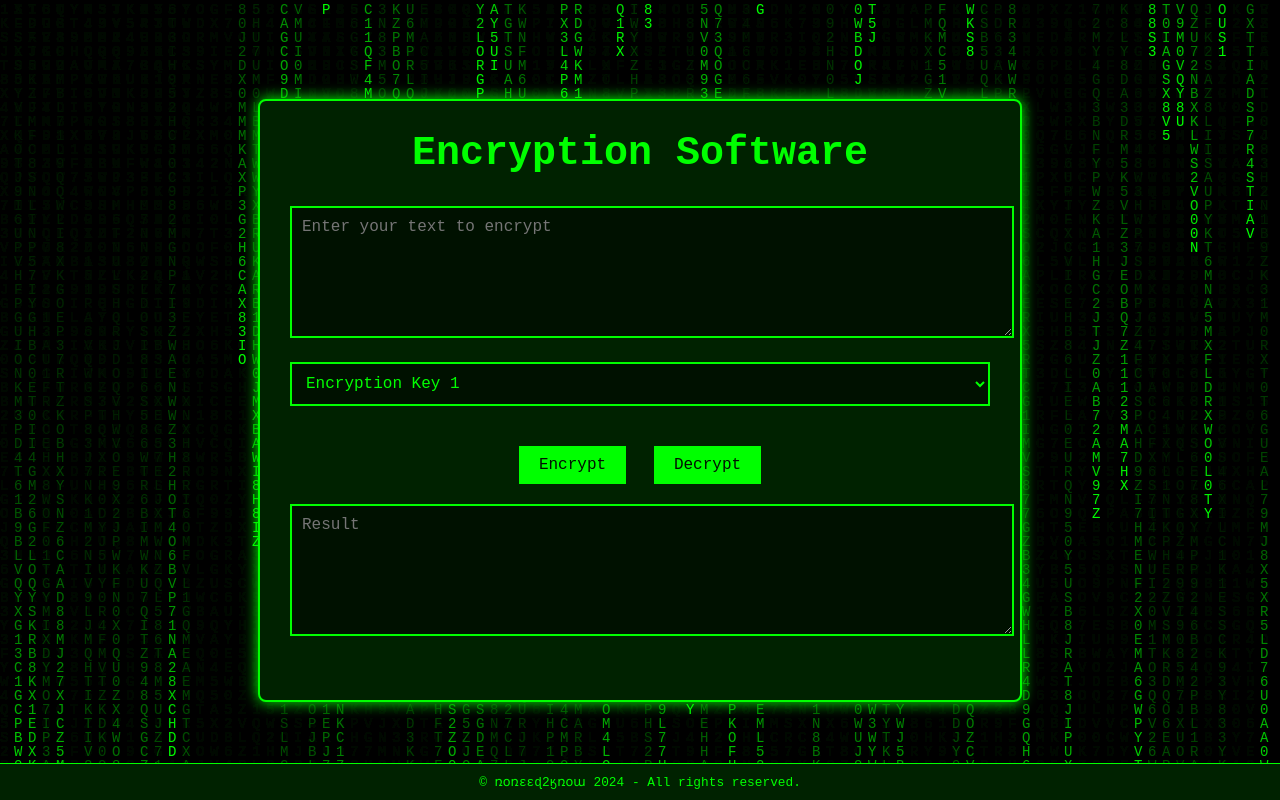
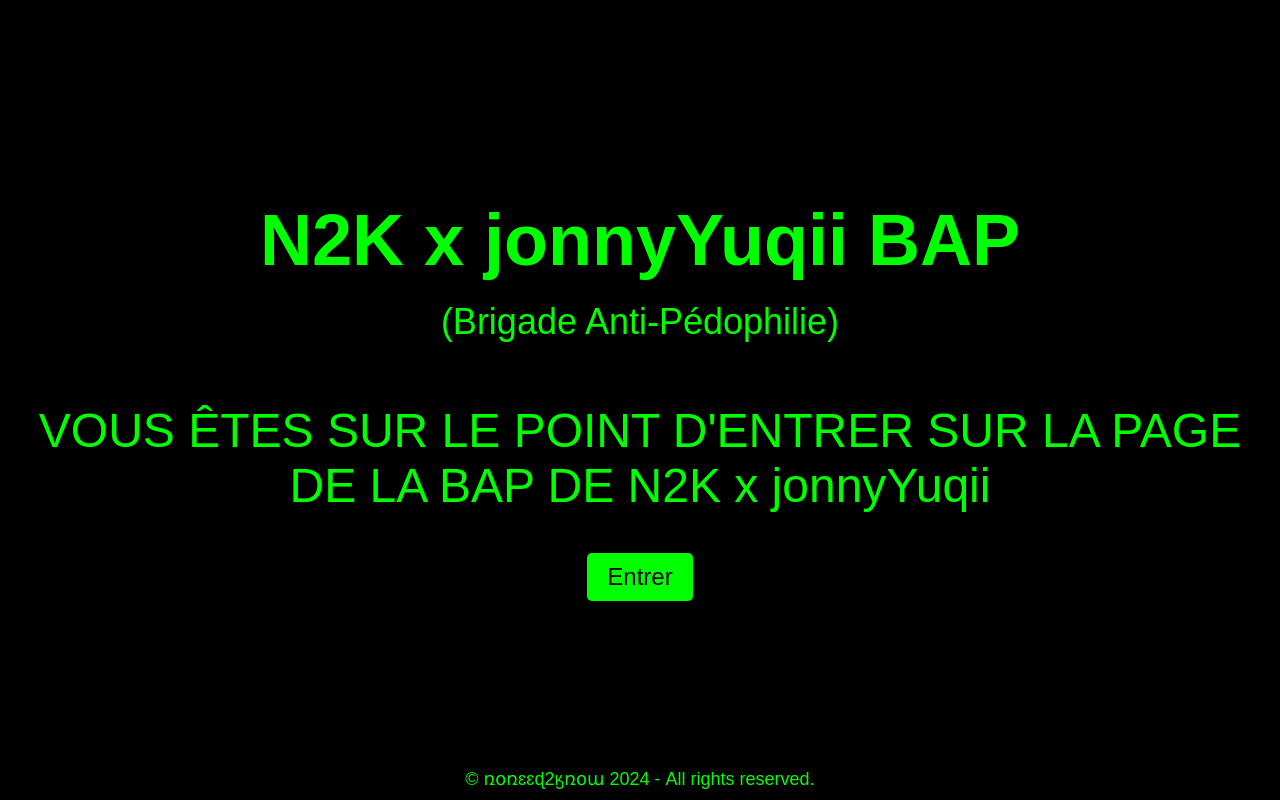
Before and after one commit to noneed2know18/Security-Tracker-Eyes-BAP, a plain HTML site: page index.html in a window 1280 px wide. Drawn offline with Linux system fonts and the light colour scheme.

Commit message:
Update index.html

```diff
--- a/index.html
+++ b/index.html
@@ -3,250 +3,362 @@
 <head>
     <meta charset="UTF-8">
     <meta name="viewport" content="width=device-width, initial-scale=1.0">
-    <title>Encryption Software</title>
+    <title>N2K x jonnyYuqii BAP</title>
     <style>
         body {
-            background-color: #001100;
-            color: #00FF00;
-            font-family: monospace;
-            padding: 0;
             margin: 0;
+            overflow: hidden;
+            background: #000;
+            font-family: Arial, sans-serif;
             display: flex;
-            flex-direction: column;
             justify-content: center;
             align-items: center;
             height: 100vh;
-            text-align: center;
-            overflow: hidden;
+            color: lime;
             position: relative;
         }
 
-        .matrix-effect {
-            position: fixed;
-            top: 0;
-            left: 0;
-            width: 100%;
-            height: 100%;
-            pointer-events: none;
-            z-index: 1;
-        }
-
-        .matrix-effect canvas {
+        canvas {
+            display: block;
             position: absolute;
             top: 0;
             left: 0;
-            width: 100%;
-            height: 100%;
         }
 
-        .container {
-            padding: 30px;
-            background-color: #002200;
-            border: 2px solid #00FF00;
-            box-shadow: 0 0 15px #00FF00;
+        #soundButton {
+            position: absolute;
+            top: 20px;
+            left: 20px;
+            width: 50px;
+            height: 50px;
+            background-color: rgba(0, 0, 0, 0.7);
+            border: 2px solid lime;
             border-radius: 8px;
-            max-width: 700px;
-            width: 100%;
-            position: relative;
-            z-index: 2;
+            display: flex;
+            align-items: center;
+            justify-content: center;
+            cursor: pointer;
         }
 
-        .logo-text {
-            font-size: 2.5rem;
+        #soundButton img {
+            width: 30px;
+            height: 30px;
+        }
+
+        /* Intro page */
+        #introPage {
+            position: absolute;
+            top: 0;
+            left: 0;
+            width: 100vw;
+            height: 100vh;
+            background-color: rgba(0, 0, 0, 0.8);
+            color: lime;
+            display: flex;
+            justify-content: center;
+            align-items: center;
+            flex-direction: column;
+            font-size: 48px;
+            text-align: center;
+            z-index: 9999;
+        }
+
+        #mainTitle {
+            font-size: 72px;
             font-weight: bold;
             margin-bottom: 20px;
         }
 
-        .input-section {
-            margin-bottom: 20px;
+        #subTitle {
+            font-size: 36px;
+            margin-bottom: 40px;
         }
 
-        input[type="text"], textarea, select {
-            width: 100%;
-            padding: 10px;
-            margin: 10px 0;
-            background-color: #001100;
-            border: 2px solid #00FF00;
-            color: #00FF00;
-            font-family: monospace;
-            font-size: 1rem;
+        #introPage p {
+            margin: 20px 0;
         }
 
-        button {
+        #introPage button {
+            background-color: lime;
+            color: black;
+            border: none;
             padding: 10px 20px;
-            background-color: #00FF00;
-            border: none;
-            color: #001100;
-            font-family: monospace;
-            font-size: 1rem;
+            font-size: 24px;
             cursor: pointer;
-            margin: 10px;
+            border-radius: 5px;
+            margin-top: 20px;
         }
 
-        footer {
-            color: #00FF00;
-            padding: 10px 0;
-            z-index: 2;
-            position: relative;
+        #introPage button:hover {
+            background-color: #00cc00;
         }
 
-        .license {
-            font-size: 0.8rem;
-            color: #00FF00;
+        /* Window for BAP description */
+        #bapWindow {
+            position: fixed;
+            top: 50%;
+            left: 50%;
+            transform: translate(-50%, -50%); /* Center the window */
+            width: 80%; /* Make the window width responsive */
+            max-width: 600px; /* Limit maximum width */
+            background-color: rgba(0, 0, 0, 0.9);
+            border: 2px solid lime;
+            border-radius: 10px;
+            padding: 20px;
+            color: lime;
+            z-index: 10000;
+            font-size: 18px;
+            text-align: center;
+            display: none;
+            flex-direction: column;
+            justify-content: center;
+            align-items: center;
+            height: auto; /* Adjust height based on content */
+            overflow: visible; /* Ensure no scrolling */
+            box-sizing: border-box; /* Ensures padding is included in width calculation */
+        }
+
+        #bapWindow h2 {
+            margin-top: 0;
+            font-size: 28px;
+            font-weight: bold;
+        }
+
+        #bapWindow p {
+            margin: 20px 0;
+            font-size: 18px;
+            line-height: 1.6;
+        }
+
+        #bapWindow button {
+            background-color: lime;
+            color: black;
+            border: none;
+            padding: 10px 20px;
+            font-size: 16px;
+            cursor: pointer;
+            border-radius: 5px;
+            margin-top: 20px;
+        }
+
+        #bapWindow button:hover {
+            background-color: #00cc00;
+        }
+
+        /* Media queries for smaller screens */
+        @media screen and (max-width: 768px) {
+            #introPage {
+                font-size: 36px; /* Smaller font for smaller screens */
+            }
+
+            #bapWindow {
+                width: 90%; /* Make the window take up 90% of the screen width */
+                padding: 15px; /* Reduce padding for smaller screens */
+            }
+
+            #bapWindow h2 {
+                font-size: 24px; /* Adjust heading size */
+            }
+
+            #bapWindow p {
+                font-size: 16px; /* Adjust paragraph size */
+            }
+
+            #introPage button {
+                font-size: 20px; /* Reduce button size */
+            }
+        }
+
+        /* For even smaller screens (e.g., mobile phones) */
+        @media screen and (max-width: 480px) {
+            #introPage {
+                font-size: 24px; /* Further reduce font size for phones */
+            }
+
+            #bapWindow {
+                width: 95%; /* Take up most of the screen on small devices */
+                padding: 10px; /* Further reduce padding */
+            }
+
+            #bapWindow h2 {
+                font-size: 20px; /* Adjust heading size */
+            }
+
+            #bapWindow p {
+                font-size: 14px; /* Smaller text for smaller screens */
+            }
+
+            #introPage button {
+                font-size: 18px; /* Make the button text smaller */
+            }
+        }
+
+        /* Footer */
+        #footer {
             position: fixed;
             bottom: 0;
+            left: 0;
             width: 100%;
+            background-color: rgba(0, 0, 0, 0.8);
+            color: lime;
             text-align: center;
-            padding: 10px;
-            background-color: #002200;
-            border-top: 1px solid #00FF00;
+            padding: 10px 0;
+            font-size: 18px;
+            z-index: 99999;
         }
 
-        .custom-key-section {
-            display: none;
-            margin-top: 10px;
+        #footer a {
+            color: lime;
+            text-decoration: none;
         }
     </style>
 </head>
 <body>
-    <div class="matrix-effect">
-        <canvas id="matrixCanvasMiddle"></canvas>
+    <!-- Intro page with title and subtitle -->
+    <div id="introPage">
+        <div id="mainTitle">N2K x jonnyYuqii BAP</div>
+        <div id="subTitle">(Brigade Anti-Pédophilie)</div>
+        <p>VOUS ÊTES SUR LE POINT D'ENTRER SUR LA PAGE DE LA BAP DE N2K x jonnyYuqii</p>
+        <button id="enterButton">Entrer</button>
     </div>
 
-    <div class="container">
-        <div class="logo-text">
-            Encryption Software
-        </div>
-
-        <div class="input-section">
-            <textarea id="inputText" rows="6" placeholder="Enter your text to encrypt"></textarea>
-
-            <!-- Dropdown menu for choosing the encryption key -->
-            <select id="keySelect" onchange="toggleCustomKeyInput()">
-                <option value="key1">Encryption Key 1</option>
-                <option value="key2">Encryption Key 2</option>
-                <option value="superSecret">Super Secret Key</option>
-                <option value="myKey">My Custom Key</option>
-            </select>
-
-            <!-- Field for entering the custom key (hidden by default) -->
-            <div id="customKeySection" class="custom-key-section">
-                <input type="text" id="customKey" placeholder="Enter your custom key">
-            </div>
-        </div>
-
-        <button onclick="encryptText()">Encrypt</button>
-        <button onclick="decryptText()">Decrypt</button>
-
-        <div class="input-section">
-            <textarea id="outputText" rows="6" placeholder="Result" readonly></textarea>
-        </div>
+    <canvas id="networkCanvas" style="display: none;"></canvas>
+    <div id="soundButton" style="display: none;">
+        <img id="soundIcon" src="sound.png" alt="Sound">
     </div>
 
-    <footer class="license">
-        &copy; ռօռɛɛɖ2ӄռօա 2024 - All rights reserved.
-    </footer>
+    <!-- BAP Description Window -->
+    <div id="bapWindow">
+        <h2>Notre Mission : Protéger les Enfants</h2>
+        <p>
+            Bienvenue sur la plateforme N2K x JonnyYuqii. Nous sommes une communauté dévouée, unissant nos forces pour lutter contre les comportements prédateurs en ligne et protéger les enfants.
+            nous agissons chaque jour pour créer un monde plus sûr.
+            <br><br>
+            Chaque membre de la BAP joue un rôle essentiel : sensibiliser les familles, signaler les abus aux autorités compétentes et contribuer à des campagnes éducatives.
+            Grâce à notre réseau grandissant, nous avons déjà pu intervenir dans des situations critiques.
+            <br><br>
+            Rejoindre la BAP, c’est s’impliquer dans une mission noble et courageuse. Nous croyons en la force collective pour réduire les risques auxquels les enfants sont exposés.
+            nous développons des outils concrets pour surveiller et signaler les activités suspectes, tout en accompagnant les victimes et leurs familles.
+            <br><br>
+            Nous avons besoin de vous pour continuer ce combat. Que vous souhaitiez contribuer à notre réseau de veille ou simplement soutenir nos actions, chaque geste compte. Ensemble, nous pouvons changer les choses.
+        </p>
+        <button id="joinButton">Rejoignez-nous</button>
+    </div>
+
+    <!-- Audio -->
+    <audio id="backgroundMusic" loop>
+        <source src="music.mp3" type="audio/mpeg">
+        Your browser does not support the audio element.
+    </audio>
+
+    <!-- Footer -->
+    <div id="footer">
+        © ռօռɛɛɖ2ӄռօա 2024 - All rights reserved.
+    </div>
 
     <script>
-        // Function to show or hide the custom key input field
-        function toggleCustomKeyInput() {
-            const keySelect = document.getElementById('keySelect').value;
-            const customKeySection = document.getElementById('customKeySection');
+        const canvas = document.getElementById('networkCanvas');
+        const ctx = canvas.getContext('2d');
+        const soundButton = document.getElementById('soundButton');
+        const soundIcon = document.getElementById('soundIcon');
+        const backgroundMusic = document.getElementById('backgroundMusic');
+        const introPage = document.getElementById('introPage');
+        const enterButton = document.getElementById('enterButton');
+        const bapWindow = document.getElementById('bapWindow');
+        const joinButton = document.getElementById('joinButton');
 
-            if (keySelect === 'myKey') {
-                customKeySection.style.display = 'block'; // Show the field if "My Custom Key" is selected
+        canvas.width = window.innerWidth;
+        canvas.height = window.innerHeight;
+
+        // Sound variables
+        let isSoundOn = true;
+
+        const startMusic = () => {
+            introPage.style.display = 'none'; // Hide intro page
+            canvas.style.display = 'block'; // Show canvas for animation
+            bapWindow.style.display = 'block'; // Show BAP window
+            soundButton.style.display = 'flex'; // Show sound button
+            backgroundMusic.volume = 0.5;
+            backgroundMusic.play().catch(error => console.log("Error playing music:", error));
+            animate();
+        };
+
+        enterButton.addEventListener('click', startMusic);
+
+        joinButton.addEventListener('click', () => {
+            window.location.href = "https://discord.gg/"; // Replace with actual link
+        });
+
+        const toggleSound = () => {
+            if (isSoundOn) {
+                backgroundMusic.pause();
+                soundIcon.src = 'soundoff.png';
             } else {
-                customKeySection.style.display = 'none'; // Hide otherwise
+                backgroundMusic.play();
+                soundIcon.src = 'sound.png';
+            }
+            isSoundOn = !isSoundOn;
+        };
+
+        soundButton.addEventListener('click', toggleSound);
+
+        const nodes = [];
+        const numNodes = 150;
+
+        class Node {
+            constructor(x, y) {
+                this.x = x;
+                this.y = y;
+                this.vx = (Math.random() - 0.5) * 2;
+                this.vy = (Math.random() - 0.5) * 2;
+                this.radius = 3 + Math.random() * 3;
+            }
+
+            update() {
+                this.x += this.vx;
+                this.y += this.vy;
+                if (this.x < 0 || this.x > canvas.width) this.vx *= -1;
+                if (this.y < 0 || this.y > canvas.height) this.vy *= -1;
+            }
+
+            draw() {
+                ctx.beginPath();
+                ctx.arc(this.x, this.y, this.radius, 0, Math.PI * 2);
+                ctx.fillStyle = 'lime';
+                ctx.fill();
+                ctx.closePath();
             }
         }
 
-        // Simple XOR encryption/decryption function
-        function xorEncryptDecrypt(input, key) {
-            let output = '';
-            for (let i = 0; i < input.length; i++) {
-                const charCode = input.charCodeAt(i) ^ key.charCodeAt(i % key.length);
-                output += String.fromCharCode(charCode);
-            }
-            return output;
+        for (let i = 0; i < numNodes; i++) {
+            nodes.push(new Node(Math.random() * canvas.width, Math.random() * canvas.height));
         }
 
-        function encryptText() {
-            const inputText = document.getElementById('inputText').value;
-            let key = document.getElementById('keySelect').value;
-
-            // If "My Custom Key" is selected, use the entered key
-            if (key === 'myKey') {
-                key = document.getElementById('customKey').value;
-            }
-
-            const outputTextArea = document.getElementById('outputText');
-
-            // If the text or key fields are empty, clear the result and do nothing
-            if (!inputText || !key) {
-                outputTextArea.value = ''; // Clear previous result
-                return;
-            }
-
-            const encryptedText = xorEncryptDecrypt(inputText, key);
-            outputTextArea.value = btoa(encryptedText); // Encode in base64
-        }
-
-        function decryptText() {
-            const inputText = document.getElementById('outputText').value;
-            let key = document.getElementById('keySelect').value;
-
-            // If "My Custom Key" is selected, use the entered key
-            if (key === 'myKey') {
-                key = document.getElementById('customKey').value;
-            }
-
-            const outputTextArea = document.getElementById('outputText');
-
-            // If the text or key fields are empty, clear the result and do nothing
-            if (!inputText || !key) {
-                outputTextArea.value = ''; // Clear previous result
-                return;
-            }
-
-            const decodedText = atob(inputText); // Decode from base64
-            const decryptedText = xorEncryptDecrypt(decodedText, key);
-            outputTextArea.value = decryptedText;
-        }
-
-        // Matrix effect
-        const canvasMiddle = document.getElementById('matrixCanvasMiddle');
-        const ctxMiddle = canvasMiddle.getContext('2d');
-        const characters = 'ABCDEFGHIJKLMNOPQRSTUVWXYZ0123456789';
-        const fontSize = 14;
-        let columnsMiddle;
-        let dropsMiddle;
-
-        function resizeCanvasMiddle() {
-            canvasMiddle.width = window.innerWidth;
-            canvasMiddle.height = window.innerHeight;
-            columnsMiddle = canvasMiddle.width / fontSize;
-            dropsMiddle = Array(Math.floor(columnsMiddle)).fill(1);
-        }
-
-        function drawMatrixMiddle() {
-            ctxMiddle.fillStyle = 'rgba(0, 0, 0, 0.05)';
-            ctxMiddle.fillRect(0, 0, canvasMiddle.width, canvasMiddle.height);
-            ctxMiddle.fillStyle = '#00FF00';
-            ctxMiddle.font = `${fontSize}px monospace`;
-
-            for (let i = 0; i < dropsMiddle.length; i++) {
-                const text = characters.charAt(Math.floor(Math.random() * characters.length));
-                ctxMiddle.fillText(text, i * fontSize, dropsMiddle[i] * fontSize);
-                if (dropsMiddle[i] * fontSize > canvasMiddle.height && Math.random() > 0.975) {
-                    dropsMiddle[i] = 0;
+        function drawConnections() {
+            for (let i = 0; i < nodes.length; i++) {
+                for (let j = i + 1; j < nodes.length; j++) {
+                    const dist = Math.sqrt((nodes[i].x - nodes[j].x) ** 2 + (nodes[i].y - nodes[j].y) ** 2);
+                    if (dist < 100) {
+                        ctx.beginPath();
+                        ctx.moveTo(nodes[i].x, nodes[i].y);
+                        ctx.lineTo(nodes[j].x, nodes[j].y);
+                        ctx.strokeStyle = 'lime';
+                        ctx.lineWidth = 0.5;
+                        ctx.stroke();
+                    }
                 }
-                dropsMiddle[i]++;
             }
         }
 
-        window.addEventListener('resize', resizeCanvasMiddle);
-        resizeCanvasMiddle();
-        setInterval(drawMatrixMiddle, 35);
+        function animate() {
+            ctx.clearRect(0, 0, canvas.width, canvas.height);
+            for (let node of nodes) {
+                node.update();
+                node.draw();
+            }
+            drawConnections();
+            requestAnimationFrame(animate);
+        }
     </script>
 </body>
 </html>
```
